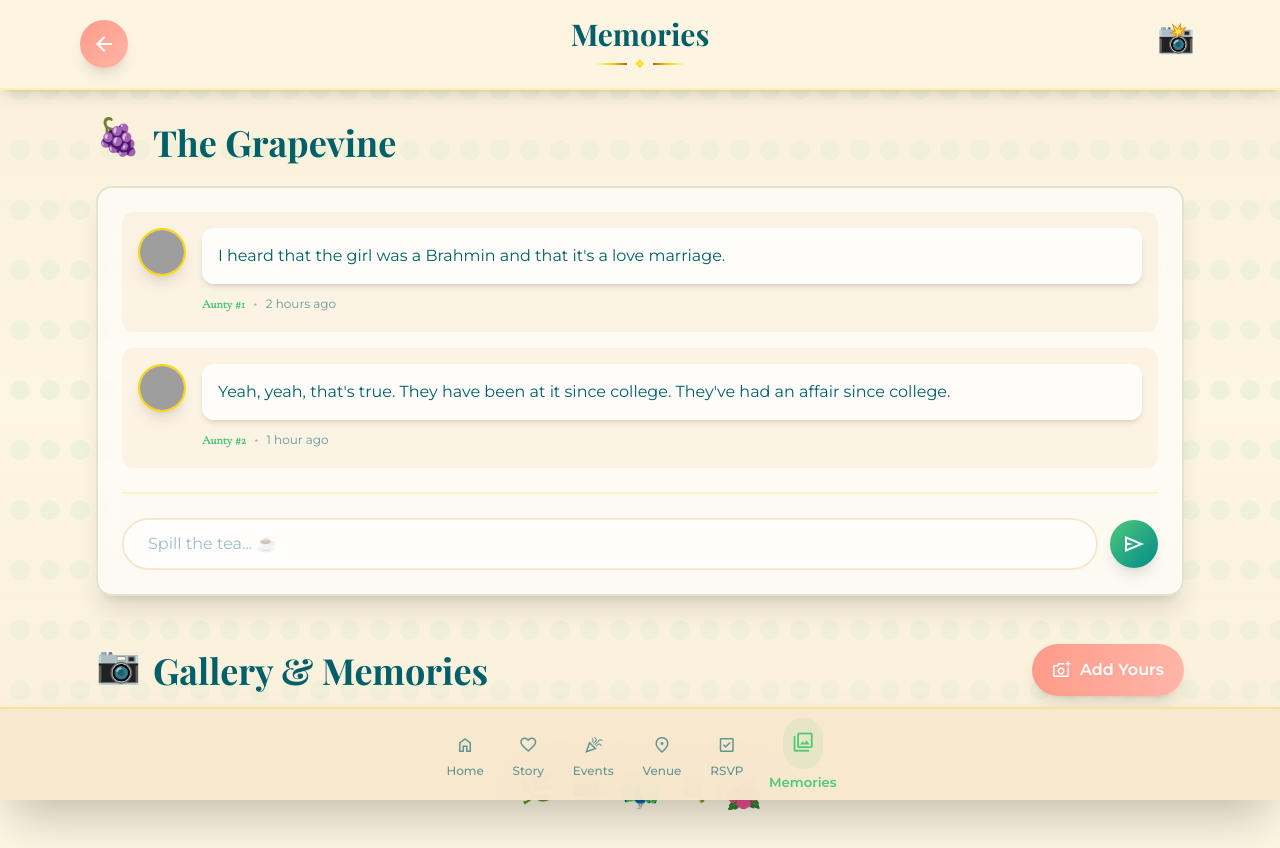
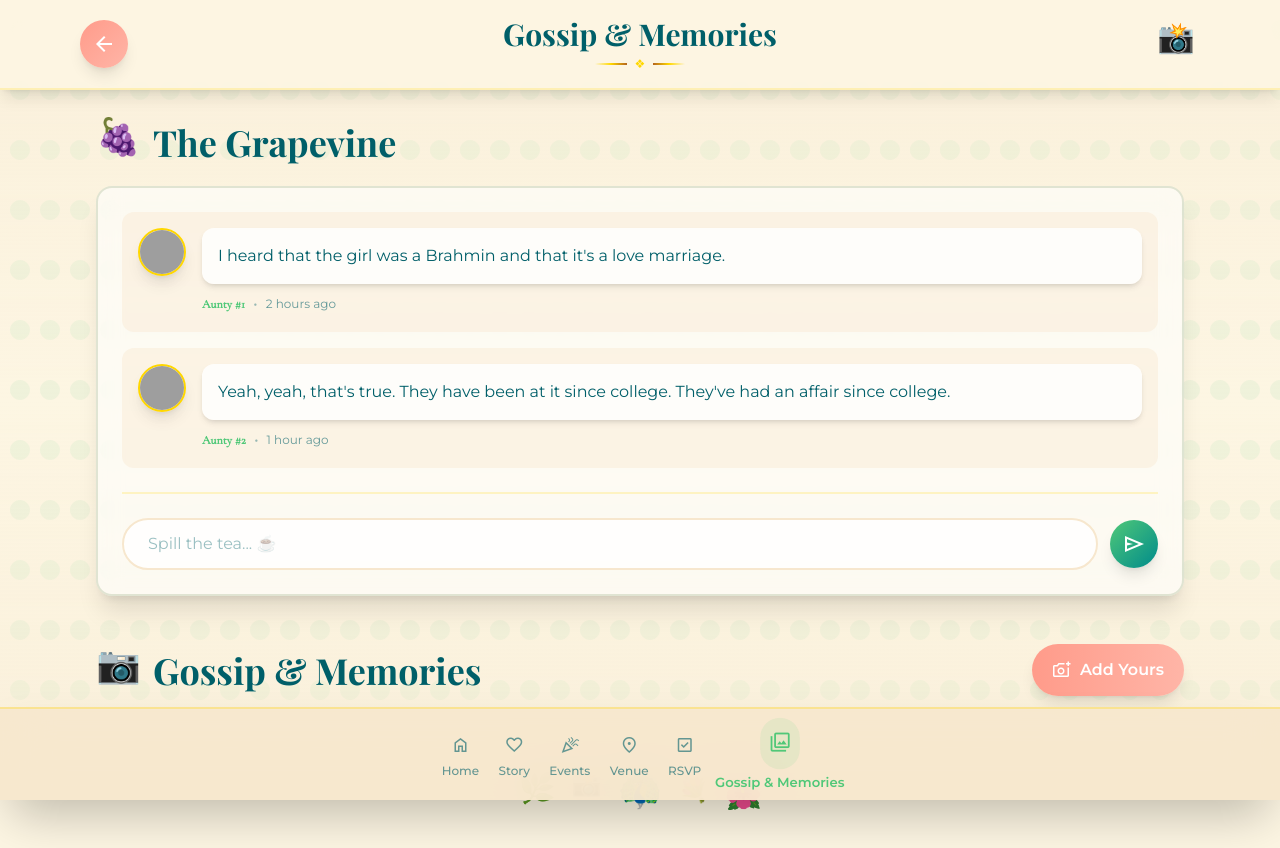
Before and after one commit to govinda610/the_wedding_website, a plain HTML site: page memories.html in a window 1280 px wide. Drawn offline with nearby package versions, Linux system fonts and the light colour scheme; no server answers; grey boxes are pictures that could not be loaded; a web font is replaced by a local one.

Commit message:
changed memories to gossip and memories

```diff
--- a/memories.html
+++ b/memories.html
@@ -3,7 +3,7 @@
 <head>
     <meta charset="utf-8"/>
     <meta name="viewport" content="width=device-width, initial-scale=1.0"/>
-    <title>Memories - Govind & Samidha's Wedding</title>
+    <title>Gossip & Memories - Govind & Samidha's Wedding</title>
 
     <!-- Fonts -->
     <link href="https://fonts.googleapis.com" rel="preconnect"/>
@@ -202,7 +202,7 @@
 
                 <div class="flex-1 text-center">
                     <h1 class="font-heading text-2xl md:text-3xl font-bold text-peacock-blue dark:text-champagne">
-                        Memories
+                        Gossip & Memories
                     </h1>
                     <div class="flex justify-center items-center gap-2 mt-1">
                         <div class="w-8 h-0.5 bg-gradient-to-r from-transparent via-gold to-warm-brass"></div>
@@ -296,7 +296,7 @@
                     <div class="flex items-center gap-3">
                         <div class="text-4xl animate-[float_3s_ease-in-out_infinite]">📷</div>
                         <h2 class="font-heading text-3xl md:text-4xl font-bold text-peacock-blue dark:text-gold">
-                            Gallery & Memories
+                            Gossip & Memories
                         </h2>
                     </div>
 
@@ -358,7 +358,7 @@
                     <div class="bg-emerald-green/10 dark:bg-gold/10 p-2 rounded-full">
                         <span class="material-symbols-outlined text-xl animate-[heartBeat_2s_ease-in-out_infinite]">photo_library</span>
                     </div>
-                    <span class="text-xs font-bold">Memories</span>
+                    <span class="text-xs font-bold">Gossip & Memories</span>
                 </a>
             </div>
         </nav>
```
Also changed, not shown: events.html (+1 -1 lines), index.html (+1 -1 lines), our-story.html (+1 -1 lines), rsvp.html (+1 -1 lines), venue.html (+1 -1 lines).
